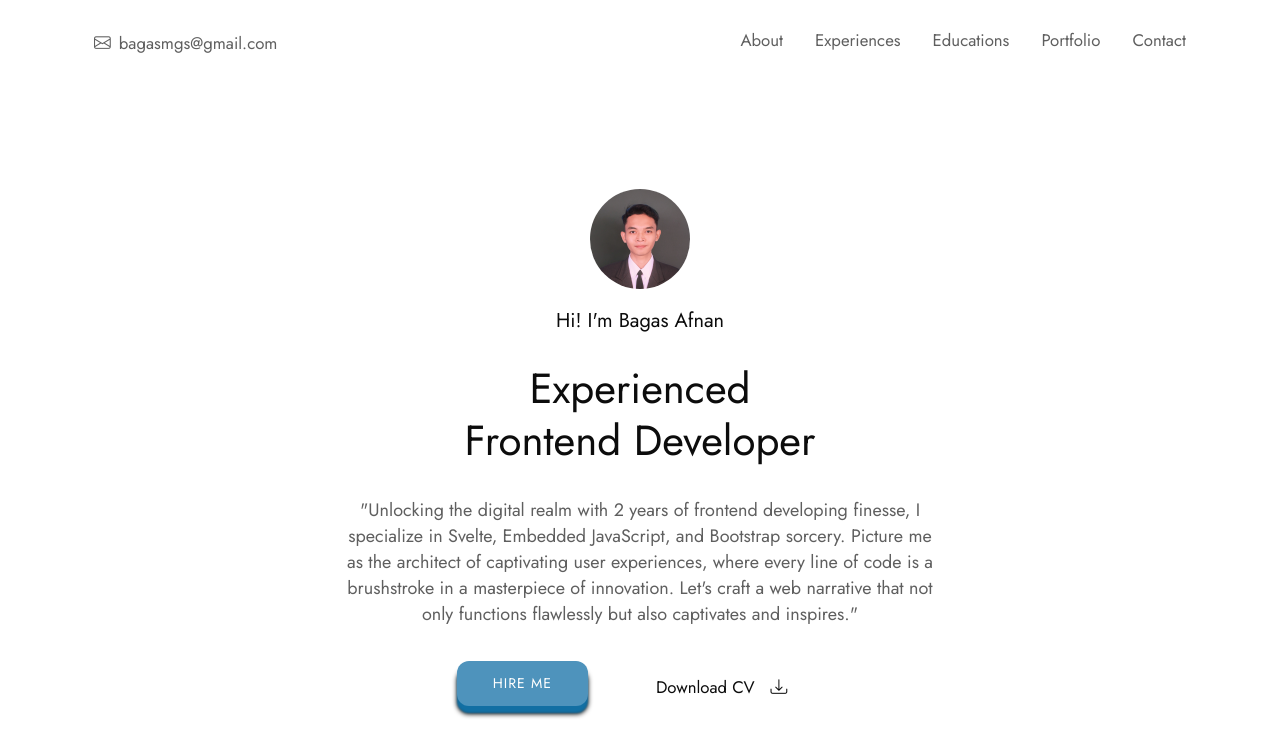
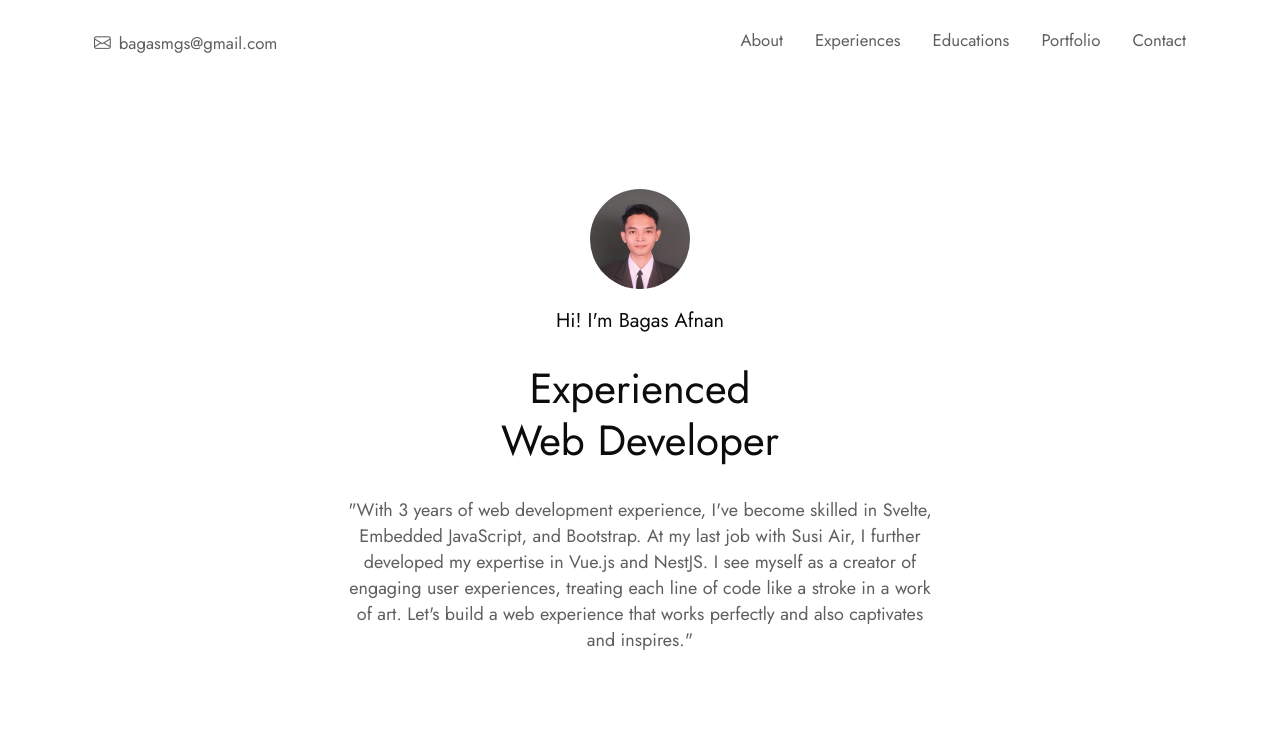
Before and after one commit to bagasfa/Portfolio, a React (Vite) app in the folder react-portfolio/: page / in a window 1280 px wide. Shown: the top 756 px of the page. Built offline with nearby package versions, Linux system fonts and the light colour scheme.

Commit message:
remove restricted information

```diff
--- a/react-portfolio/src/components/About/About.jsx
+++ b/react-portfolio/src/components/About/About.jsx
@@ -8,14 +8,9 @@ import {getImageUrl} from '../../helpers/utils.js'
 export const About = ({analytics}) => {
   useEffect(() => {AOS.init()}, [])
 
-  let hireMe = () => {
-    logEvent(analytics, 'Click Hire Button')
-    window.open('https://wa.link/y6i1u4','_blank')
-  }
-
   let downloadCV = () => {
     logEvent(analytics, 'Download CV')
-    window.open('https://www.cakeresume.com/s--9JzKqWG4GPPL24fs4nLhVA--/bagas-fa','_blank')
+    window.open('https://drive.google.com/file/d/1vvNaK5dnoRTKN-NOcxQYN51mwALhav9m/view?usp=sharing','_blank')
   }
 
   return (
@@ -25,17 +20,12 @@ export const About = ({analytics}) => {
         <div data-aos='zoom-in-down' data-aos-delay='50' className={styles.profileHeadline}>
           Experienced
           <br/>
-          Frontend Developer
+          Web Developer
         </div>
         <div data-aos='zoom-out-up' data-aos-duration='550' className={styles.aboutProfile}>
-          "Unlocking the digital realm with 2 years of frontend developing finesse, I specialize in Svelte, Embedded JavaScript, and Bootstrap sorcery. Picture me as the architect of captivating user experiences, where every line of code is a brushstroke in a masterpiece of innovation. Let's craft a web narrative that not only functions flawlessly but also captivates and inspires."
+          "With 3 years of web development experience, I've become skilled in Svelte, Embedded JavaScript, and Bootstrap. At my last job with Susi Air, I further developed my expertise in Vue.js and NestJS. I see myself as a creator of engaging user experiences, treating each line of code like a stroke in a work of art. Let's build a web experience that works perfectly and also captivates and inspires."
         </div>
         <div className='row justify-content-center mx-0'>
-          <div className='col-auto px-3'>
-            <button data-aos='fade-up-right' data-aos-duration='450' onClick={hireMe} className={styles.btnHire} type='button'>
-              Hire Me
-            </button>
-          </div>
           <div className='col-auto px-3 mt-3 mt-md-0'>
             <button data-aos='fade-up-left' data-aos-duration='450' onClick={downloadCV} className={styles.btnCV} type='button'>
               <span className='align-middle me-3'>
--- a/react-portfolio/src/components/About/About.module.css
+++ b/react-portfolio/src/components/About/About.module.css
@@ -18,11 +18,6 @@
 }
 .profileName::after{
   content: "Hi! I'm Bagas Afnan";
-}
-.profileName:hover::after{
-  content: "Hi! I'm Bagas Fatchur Afnan";
-  -webkit-animation: tracking-in-expand 0.7s cubic-bezier(0.215, 0.610, 0.355, 1.000) both;
-	        animation: tracking-in-expand 0.7s cubic-bezier(0.215, 0.610, 0.355, 1.000) both;
 }
 .profileHeadline{
   font-size: 42px;
--- a/react-portfolio/src/components/Contact/Contact.jsx
+++ b/react-portfolio/src/components/Contact/Contact.jsx
@@ -14,30 +14,19 @@ export const Contact = ({analytics}) => {
     return (
         <section id='contact' className={`${styles.sectionContainer}`}>
             <div className='container'>
-                <div className={styles.footerTitle}>
-                    <div data-aos='fade-right'>Have an idea?</div>
-                    <a data-aos='fade' data-aos-delay='100' onClick={() => setAnalytics('Email')} href="mailto:bagasmgs@gmail.com">
-                        Let's talk about it
-                    </a>
-                </div>
                 <div className='row mx-0'>
-                    <div data-aos='fade-up' className={`col-md-3 align-self-end text-center text-md-start px-0 order-2 order-md-1 ${styles.footerAddress}`}>
-                        <div>
-                            Merakurak, 62355
-                        </div>
-                        <div>
-                            Tuban, East Java. Indonesia
-                        </div>
+                    <div className={`col-md-8 align-self-end text-md-start mb-5 mb-md-0 ${styles.footerTitle}`}>
+                        <div data-aos='fade-right'>Have an idea?</div>
+                        <a data-aos='fade' data-aos-delay='100' onClick={() => setAnalytics('Email')} href="mailto:bagasmgs@gmail.com">
+                            Let's talk about it
+                        </a>
                     </div>
-                    <div className={`col-md-9 align-self-end text-center text-md-end px-0 mb-4 mb-md-0 order-1 order-md-2 ${styles.footerSocials}`}>
+                    <div className={`col-md-4 align-self-end text-center text-md-end px-0 mb-4 mb-md-0 ${styles.footerSocials}`}>
                         <a data-aos='fade-left' data-aos-delay='200' onClick={() => setAnalytics('Linkedin')} href='https://linkedin.com/in/bagasfaf' target='_blank' className='align-middle'>
                             <i className='bi bi-linkedin align-middle' />
                         </a>
                         <a data-aos='fade-left' data-aos-delay='100' onClick={() => setAnalytics('Github')} href='https://github.com/bagasfa' target='_blank' className='align-middle'>
                             <i className='bi bi-github align-middle' />
-                        </a>
-                        <a data-aos='fade-left' onClick={() => setAnalytics('Whatsapp')} href='https://wa.link/6tl7ij' target='_blank' className='align-middle'>
-                            <i className='bi bi-whatsapp align-middle' />
                         </a>
                     </div>
                 </div>
--- a/react-portfolio/src/components/Contact/Contact.module.css
+++ b/react-portfolio/src/components/Contact/Contact.module.css
@@ -5,9 +5,6 @@
   overflow-x: hidden;
 	-webkit-animation: color-change-2x 3.5s linear infinite alternate both;
 	        animation: color-change-2x 3.5s linear infinite alternate both;
-}
-.footerTitle{
-    margin-bottom: 120px;
 }
 .footerTitle > div{
     font-size: 38px;
```
